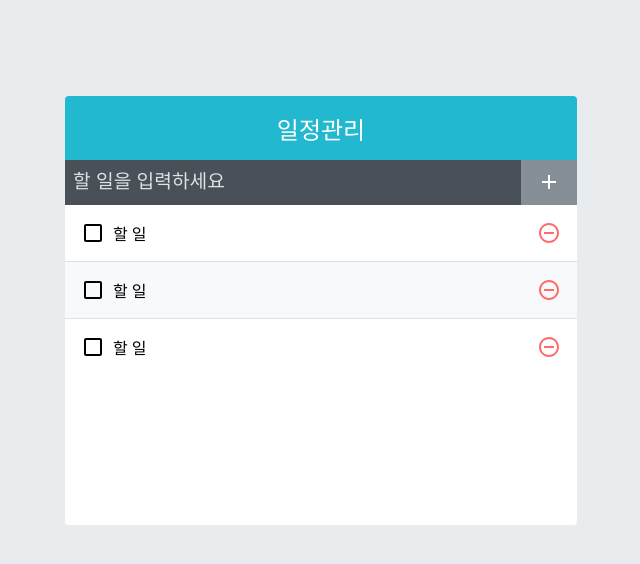
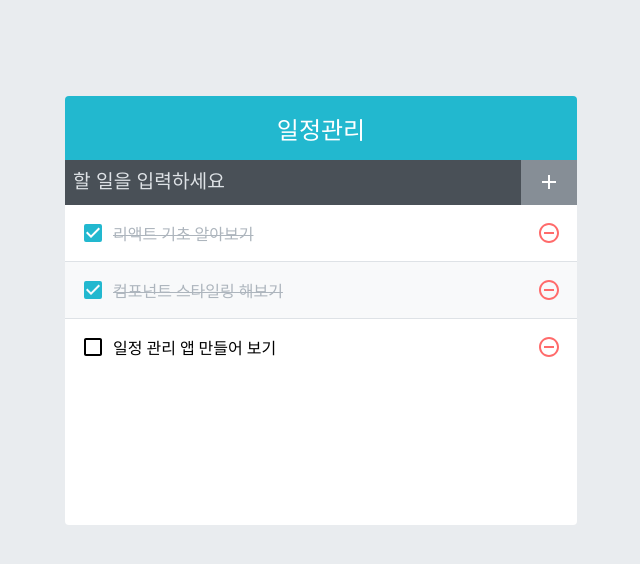
Before and after one commit to vnfdusdl/TIL, a React (Create React App) app in the folder todo-app/: page / in a window 1280 px wide. Shown: the top 564 px of the page, without its empty margins (319-959 px from the left). Built offline with nearby package versions, Linux system fonts and the light colour scheme.

Commit message:
feat: Todos 목록 보여주기

```diff
--- a/todo-app/src/App.js
+++ b/todo-app/src/App.js
@@ -1,13 +1,31 @@
-import './App.css';
+import { useState } from 'react';
 import TodoInsert from './components/TodoInsert';
 import TodoList from './components/TodoList';
 import TodoTemplate from './components/TodoTemplate';
 
 function App() {
+  const [todos, setTodos] = useState([
+    {
+      id: 1,
+      text: '리액트 기초 알아보기',
+      checked: true,
+    },
+    {
+      id: 2,
+      text: '컴포넌트 스타일링 해보기',
+      checked: true,
+    },
+    {
+      id: 3,
+      text: '일정 관리 앱 만들어 보기',
+      checked: false,
+    },
+  ]);
+
   return (
     <TodoTemplate>
       <TodoInsert />
-      <TodoList />
+      <TodoList todos={todos} />
     </TodoTemplate>
   );
 }
--- a/todo-app/src/components/TodoList.js
+++ b/todo-app/src/components/TodoList.js
@@ -1,11 +1,11 @@
 import './TodoList.scss';
 import TodoListItem from './TodoListItem';
-const TodoList = () => {
+const TodoList = ({ todos }) => {
   return (
-    <div className='TodoList'>
-      <TodoListItem />
-      <TodoListItem />
-      <TodoListItem />
+    <div className="TodoList">
+      {todos.map((todo) => (
+        <TodoListItem key={todo.id} todo={todo} />
+      ))}
     </div>
   );
 };
--- a/todo-app/src/components/TodoListItem.js
+++ b/todo-app/src/components/TodoListItem.js
@@ -3,15 +3,17 @@ import {
   MdCheckBox,
   MdRemoveCircleOutline,
 } from 'react-icons/md';
+import cn from 'classnames';
 
 import './TodoListItem.scss';
 
-const TodoListItem = () => {
+const TodoListItem = ({ todo }) => {
+  const { text, checked } = todo;
   return (
     <div className="TodoListItem">
-      <div className="checkBox">
-        <MdCheckBoxOutlineBlank />
-        <div className="text">할 일</div>
+      <div className={cn('checkBox', { checked })}>
+        {checked ? <MdCheckBox /> : <MdCheckBoxOutlineBlank />}
+        <div className="text">{text}</div>
       </div>
       <div className="remove">
         <MdRemoveCircleOutline />
--- a/todo-app/src/components/TodoListItem.scss
+++ b/todo-app/src/components/TodoListItem.scss
@@ -18,9 +18,12 @@
     margin-left: 0.5rem;
     flex: 1;
   }
-  &:checked {
+  & .checked {
     svg {
       color: #22b8cf;
+    }
+    .text {
+      color: #adb5bd;
       text-decoration: line-through;
     }
   }
```
